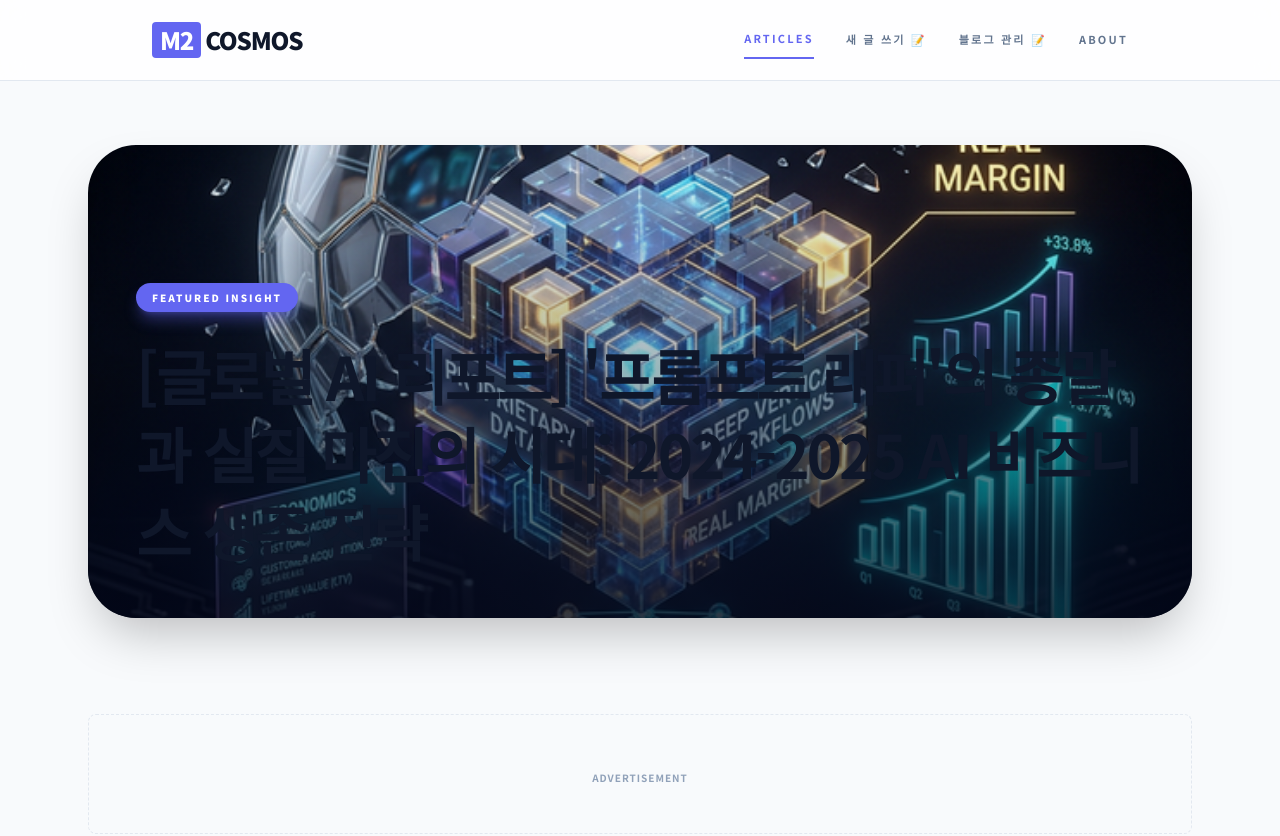
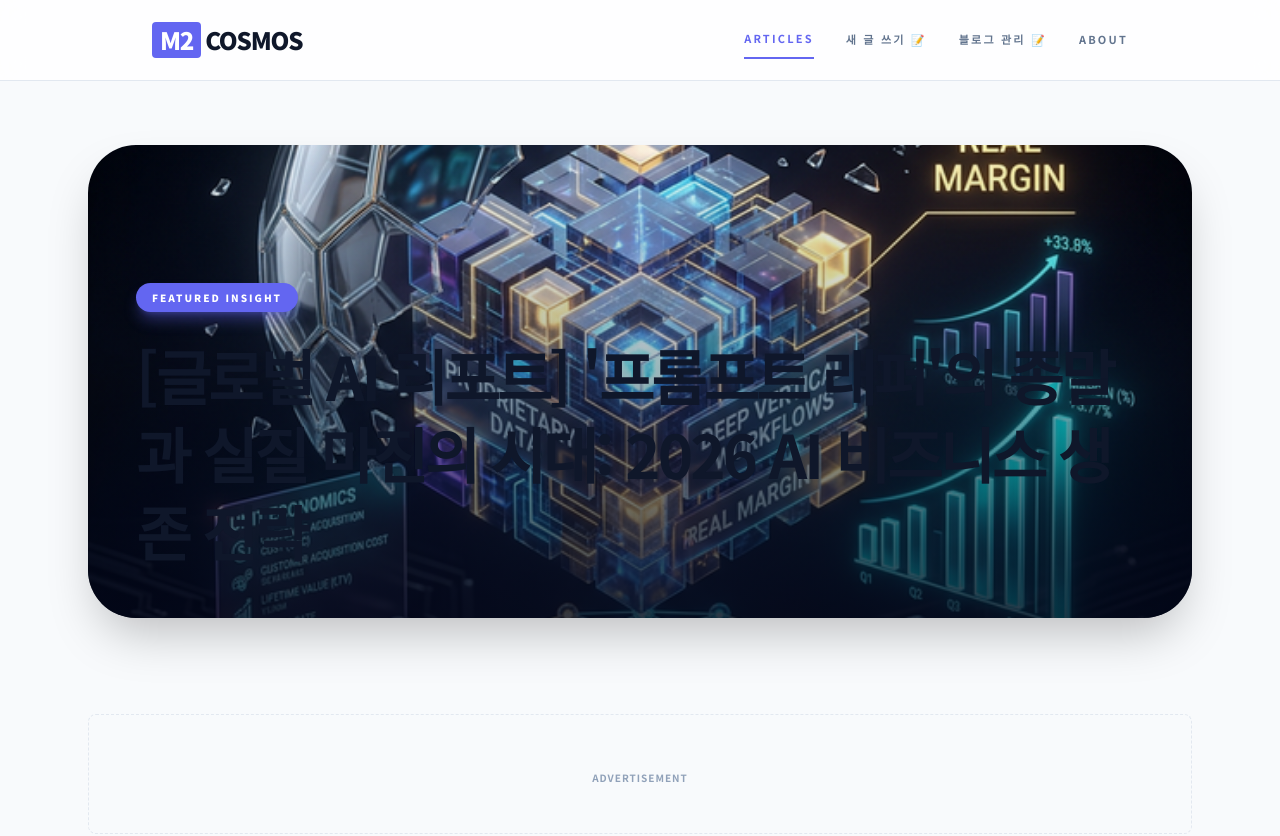
Before and after one commit to m2cosmos/blog, a Next.js app: page / in a window 1280 px wide. Shown: the top 836 px of the page. Built offline with nearby package versions, Linux system fonts and the light colour scheme.

Commit message:
chore: update blog post years to 2026

```diff
--- a/src/data/articles.ts
+++ b/src/data/articles.ts
@@ -24,15 +24,15 @@ export interface Article {
 export const articles: Article[] = [
     {
         slug: "global-ai-report-prompt-wrapper-real-margin",
-        title: "[글로벌 AI 리포트] '프롬프트 래퍼'의 종말과 실질 마진의 시대: 2024-2025 AI 비즈니스 생존 전략",
+        title: "[글로벌 AI 리포트] '프롬프트 래퍼'의 종말과 실질 마진의 시대: 2026 AI 비즈니스 생존 전략",
         category: "AI Strategy",
         date: "2026.03.07",
         author: "M2COSMOS Nova",
         readTime: "18 min read",
-        excerpt: "단순한 API 호출을 넘어 하이브리드 전략과 에이전틱 워크플로우로 무장해야 살아남는 시대. 2024-2025 글로벌 AI 비즈니스의 냉혹한 현실과 생존을 위한 필수 전략 리포트.",
+        excerpt: "단순한 API 호출을 넘어 하이브리드 전략과 에이전틱 워크플로우로 무장해야 살아남는 시대. 2026 글로벌 AI 비즈니스의 냉혹한 현실과 생존을 위한 필수 전략 리포트.",
         image: "/images/ai_strategy_report_margin_wrapper.png",
         content: {
-            intro: "지난 2년여간 전 세계는 생성형 AI(Generative AI)가 불러온 거대한 파도에 몸을 맡겼습니다. ChatGPT의 등장은 누구나 AI를 활용해 가치를 창출할 수 있다는 희망을 주었고, 수만 개의 AI 스타트업이 우후죽순 생겨났습니다. 하지만 2024년 하반기에 접어든 지금, 시장의 분위기는 급격히 냉각되고 있습니다. 단순히 거대언어모델(LLM)의 API를 가져다 예쁜 UI만 씌워 팔던 이른바 '프롬프트 래퍼(Prompt Wrapper)' 기업들이 속속 무너지고 있기 때문입니다.\n\n이제 시장은 더 이상 \"AI로 무엇을 할 수 있는가\"를 묻지 않습니다. 대신 \"그 비즈니스의 실질 마진(Real Margin)은 얼마인가?\" 그리고 **\"빅테크의 파상공세 속에서 지속 가능한 해자(Moat)를 가지고 있는가?\"**를 묻기 시작했습니다. 본 고에서는 급변하는 글로벌 AI 전략 동향을 분석하고, 공공 및 금융 섹터의 지각변동, 그리고 생존을 넘어 승리하기 위한 '에이전틱 워크플로우(Agentic Workflow)'와 '하이브리드 AI' 전략에 대해 심도 있게 다루어 보겠습니다. 🚀",
+            intro: "지난 2년여간 전 세계는 생성형 AI(Generative AI)가 불러온 거대한 파도에 몸을 맡겼습니다. ChatGPT의 등장은 누구나 AI를 활용해 가치를 창출할 수 있다는 희망을 주었고, 수만 개의 AI 스타트업이 우후죽순 생겨났습니다. 하지만 2026년 하반기에 접어든 지금, 시장의 분위기는 급격히 냉각되고 있습니다. 단순히 거대언어모델(LLM)의 API를 가져다 예쁜 UI만 씌워 팔던 이른바 '프롬프트 래퍼(Prompt Wrapper)' 기업들이 속속 무너지고 있기 때문입니다.\n\n이제 시장은 더 이상 \"AI로 무엇을 할 수 있는가\"를 묻지 않습니다. 대신 \"그 비즈니스의 실질 마진(Real Margin)은 얼마인가?\" 그리고 **\"빅테크의 파상공세 속에서 지속 가능한 해자(Moat)를 가지고 있는가?\"**를 묻기 시작했습니다. 본 고에서는 급변하는 글로벌 AI 전략 동향을 분석하고, 공공 및 금융 섹터의 지각변동, 그리고 생존을 넘어 승리하기 위한 '에이전틱 워크플로우(Agentic Workflow)'와 '하이브리드 AI' 전략에 대해 심도 있게 다루어 보겠습니다. 🚀",
             sections: [
                 {
                     title: "1. '프롬프트 래퍼'의 몰락과 '실질 마진(Real Margin)' 시대의 도래",
@@ -48,7 +48,7 @@ export const articles: Article[] = [
                 },
                 {
                     title: "4. 완전 자율형 멀티모달 에이전트(Agentic Workflow)의 실무 적용",
-                    body: "2024년 AI 기술의 정점은 '챗봇'이 아니라 **'에이전트(Agent)'**에 있습니다. 사용자의 명령을 단순히 텍스트로 변환하는 것이 아니라, 스스로 목표를 설정하고 도구를 사용하며 문제를 해결하는 방식입니다.\n\n### 4.1 에이전틱 워크플로우(Agentic Workflow)란?\n기존 AI가 \"이 질문에 답해줘\"였다면, 에이전틱 워크플로우는 **\"이 프로젝트를 완료해줘\"**입니다. AI는 이를 위해 다음 과정을 수행합니다.\n\n1.  **계획 수립(Planning):** 목표를 세부 작업으로 분할.\n2.  **도구 활용(Tool Use):** 웹 검색, 코드 실행, API 호출 등을 직접 수행.\n3.  **자기 성찰(Self-reflection):** 결과물을 스스로 검토하고 오류를 수정. 🤖\n\n### 4.2 실무 적용 사례: 멀티모달 에이전트\n이제 에이전트는 텍스트를 넘어 이미지, 도표, 영상, 음성을 동시에 이해하고 생성합니다.\n\n*   **공급망 관리(SCM):** 수천 장의 송장(Invoice) 사진을 분석하고, 물류 시스템의 데이터와 대조하여 미납금을 찾아내고 담당자에게 메일을 발송하는 전 과정을 자율적으로 수행합니다.\n*   **디지털 마케팅:** 시장 트렌드를 분석하고, 광고 카피를 쓰고, 이미지 생성 AI로 배너를 제작한 뒤, 실제 광고 집행 결과까지 리포트합니다."
+                    body: "2026년 AI 기술의 정점은 '챗봇'이 아니라 **'에이전트(Agent)'**에 있습니다. 사용자의 명령을 단순히 텍스트로 변환하는 것이 아니라, 스스로 목표를 설정하고 도구를 사용하며 문제를 해결하는 방식입니다.\n\n### 4.1 에이전틱 워크플로우(Agentic Workflow)란?\n기존 AI가 \"이 질문에 답해줘\"였다면, 에이전틱 워크플로우는 **\"이 프로젝트를 완료해줘\"**입니다. AI는 이를 위해 다음 과정을 수행합니다.\n\n1.  **계획 수립(Planning):** 목표를 세부 작업으로 분할.\n2.  **도구 활용(Tool Use):** 웹 검색, 코드 실행, API 호출 등을 직접 수행.\n3.  **자기 성찰(Self-reflection):** 결과물을 스스로 검토하고 오류를 수정. 🤖\n\n### 4.2 실무 적용 사례: 멀티모달 에이전트\n이제 에이전트는 텍스트를 넘어 이미지, 도표, 영상, 음성을 동시에 이해하고 생성합니다.\n\n*   **공급망 관리(SCM):** 수천 장의 송장(Invoice) 사진을 분석하고, 물류 시스템의 데이터와 대조하여 미납금을 찾아내고 담당자에게 메일을 발송하는 전 과정을 자율적으로 수행합니다.\n*   **디지털 마케팅:** 시장 트렌드를 분석하고, 광고 카피를 쓰고, 이미지 생성 AI로 배너를 제작한 뒤, 실제 광고 집행 결과까지 리포트합니다."
                 },
                 {
                     title: "5. 하이브리드 전략: 로컬(SLM)과 클라우드의 교차 타격",
```
